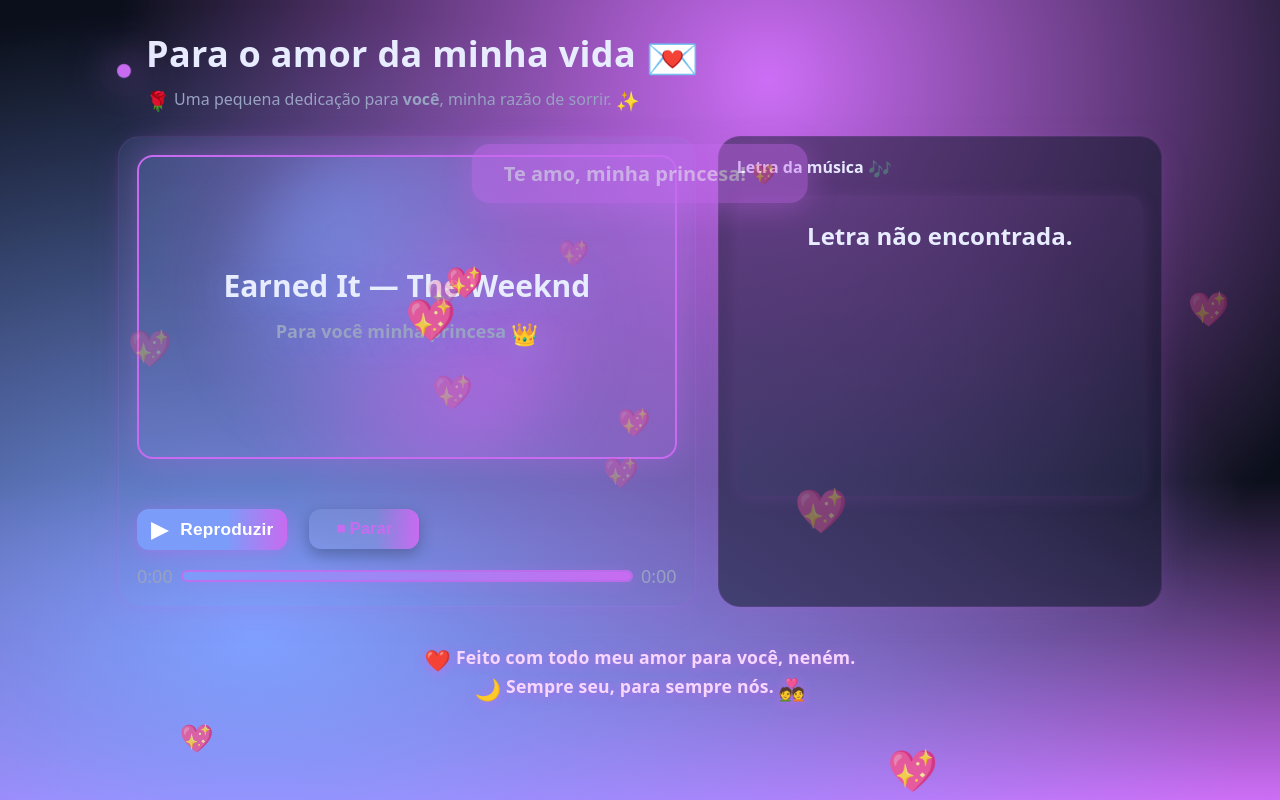
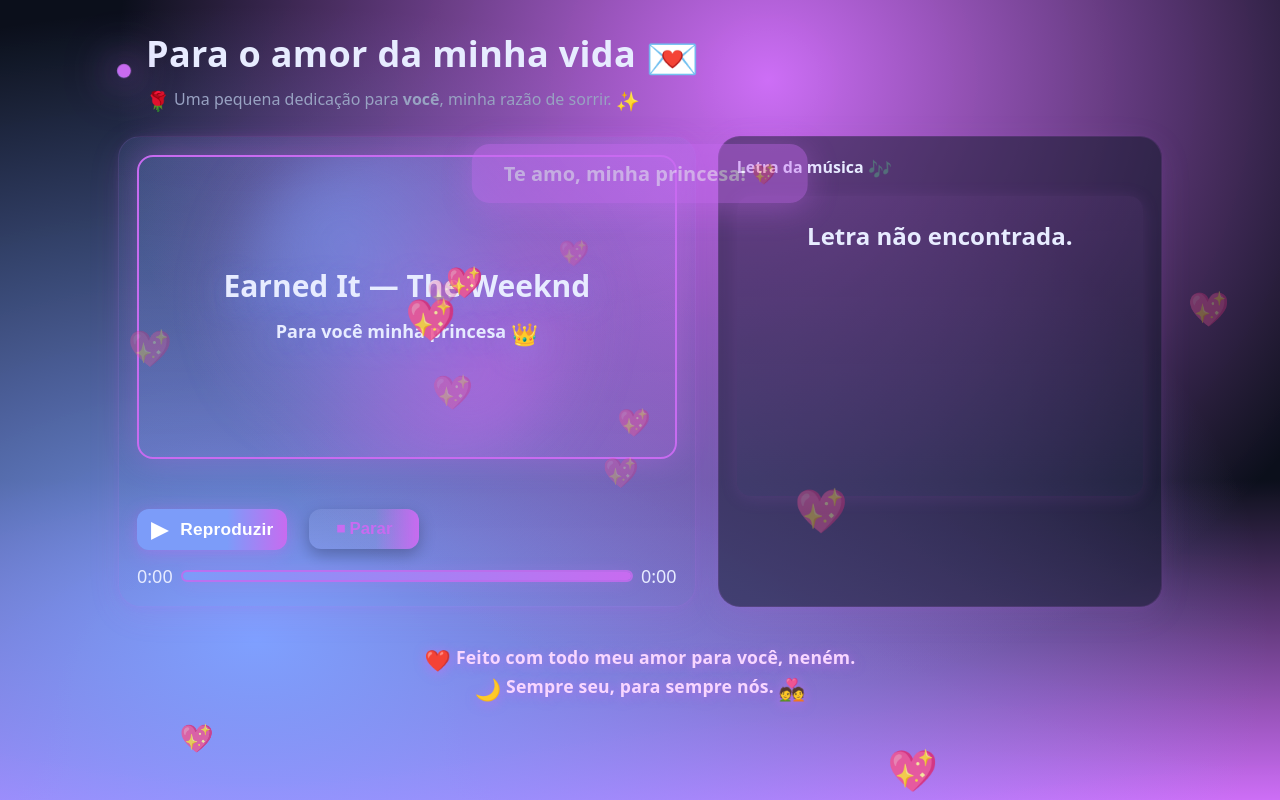
Before and after one commit to ThomyThom/lyrics-for-my-princess, a plain HTML site: page index.html in a window 1280 px wide. Drawn offline with Linux system fonts and the light colour scheme; no server answers.

Commit message:
Update style.css

```diff
--- a/src/style.css
+++ b/src/style.css
@@ -55,7 +55,7 @@ h1 { font-weight: 800; font-size: clamp(24px, 3vw, 36px); letter-spacing: .3px;
     z-index: 2; text-align: center; margin: 0; font-size: clamp(22px, 2.4vw, 30px);
     font-weight: 800; text-shadow: 0 6px 30px rgba(124,156,249,.45)
 }
-.tiny { font-size: 18px; color: var(--muted) }
+.tiny { font-size: 18px; color: var(--text) }
 
 .controls {
     display: flex;
@@ -395,4 +395,5 @@ body, .container, .header, .dot, h1, .sub, .card, .player, .cover, .ring, .tiny,
     -webkit-user-select: none;
     -ms-user-select: none;
     -moz-user-select: none;
+
 }
```
